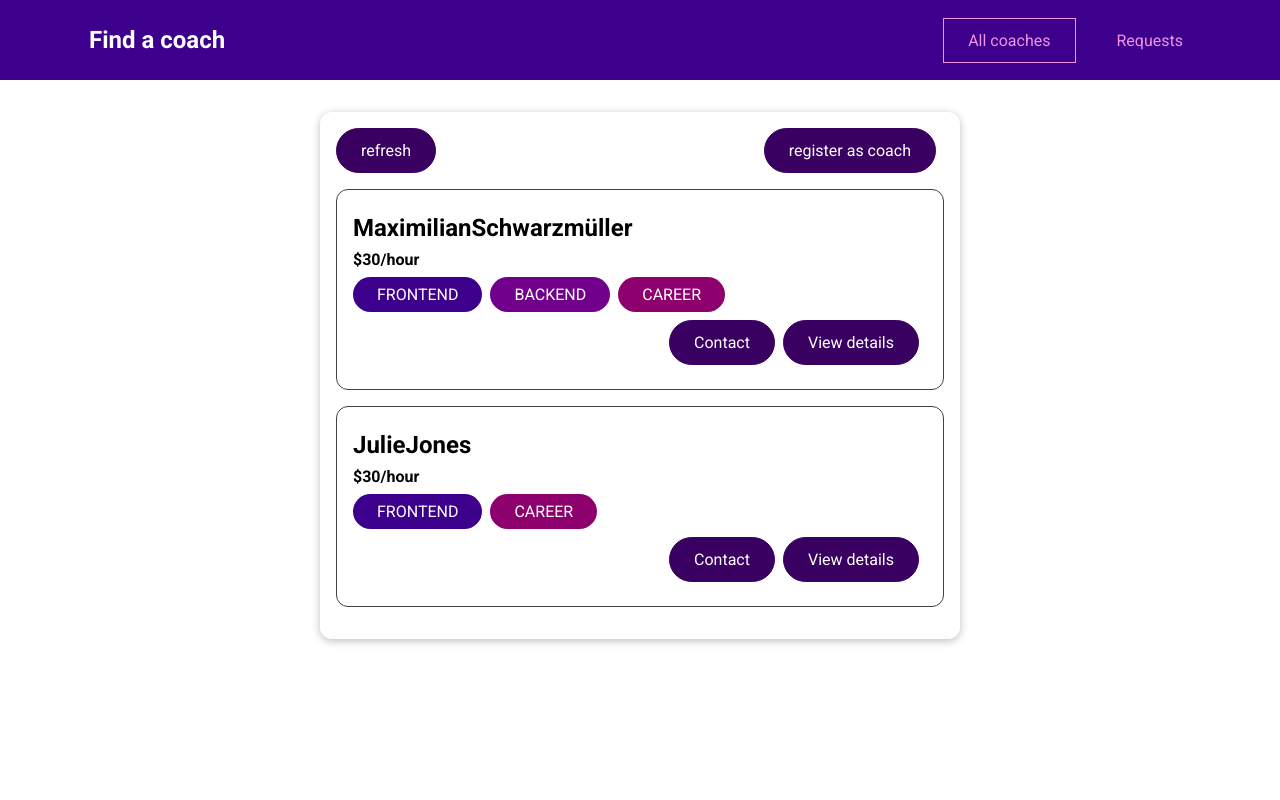
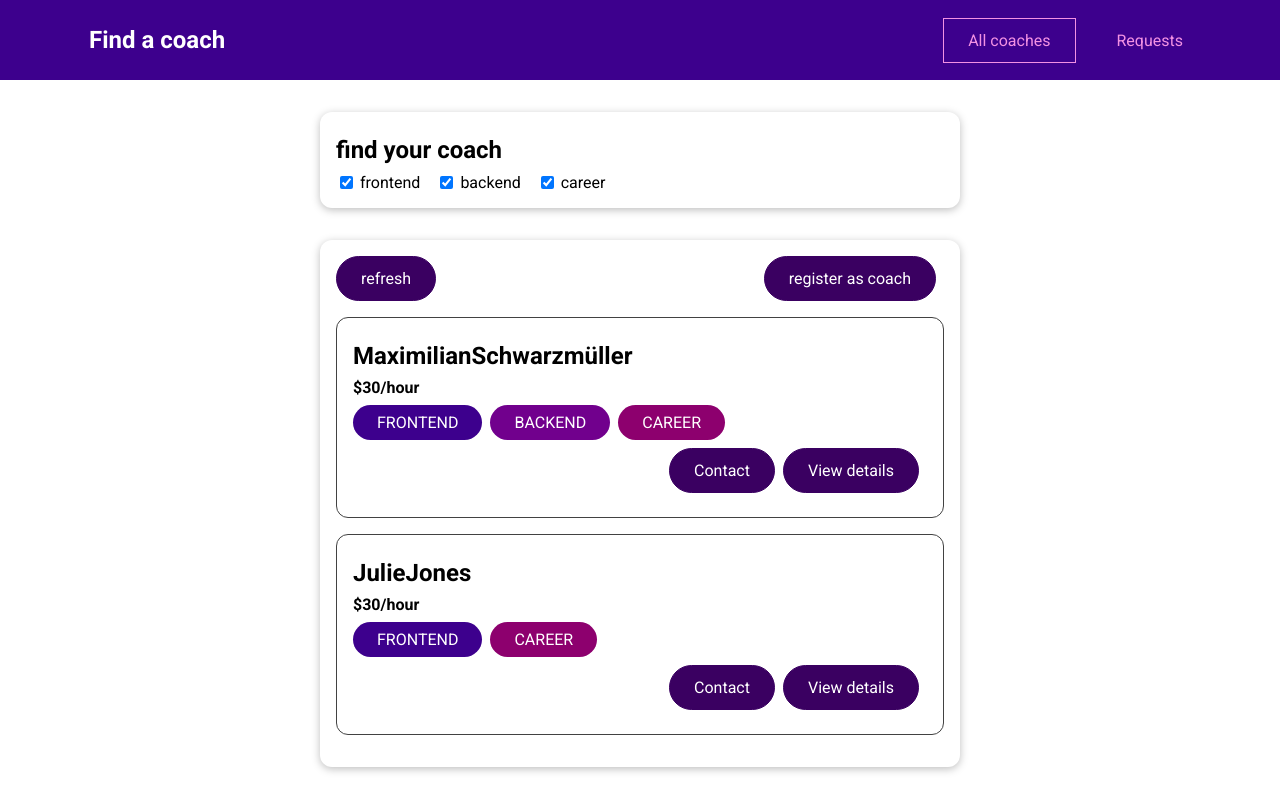
Before and after one commit to fedepaloz/main-prj-01-starting-setup, a Vue app: page /coaches in a window 1280 px wide. Built offline with nearby package versions, Linux system fonts and the light colour scheme.

Commit message:
checkbox filtering coach to fix

```diff
--- /dev/null
+++ b/src/components/coaches/CoachFilter.vue
@@ -0,0 +1,65 @@
+<template>
+  <base-card>
+    <h2>find your coach</h2>
+    <span class="filter-option">
+      <input type="checkbox" id="frontend" checked @change="setFilter" />
+      <label for="frontend">frontend</label> </span
+    ><span class="filter-option">
+      <input type="checkbox" id="backend" checked @change="setFilter" />
+      <label for="backend">backend</label> </span
+    ><span class="filter-option">
+      <input type="checkbox" id="career" checked @change="setFilter" />
+      <label for="career">career</label>
+    </span>
+  </base-card>
+</template>
+
+<script>
+export default {
+  emits: ['change-filter'],
+  data() {
+    return {
+      filters: {
+        frontend: true,
+        backend: true,
+        career: true,
+      },
+    };
+  },
+  methods: {
+    setFilter(event) {
+      const inputId = event.target.id;
+      const isActive = event.target.checked;
+      const updatedFilters = {
+        ...this.filters,
+        [inputId]: isActive,
+      };
+      this.filters = updatedFilters;
+      this.$emit('change-filter', updatedFilters);
+    },
+  },
+};
+</script>
+
+<style scoped>
+h2 {
+  margin: 0.5rem 0;
+}
+
+.filter-option {
+  margin-right: 1rem;
+}
+
+.filter-option label,
+.filter-option input {
+  vertical-align: middle;
+}
+
+.filter-option label {
+  margin-left: 0.25rem;
+}
+
+.filter-option.active label {
+  font-weight: bold;
+}
+</style>
--- a/src/pages/coaches/CoachesList.vue
+++ b/src/pages/coaches/CoachesList.vue
@@ -1,4 +1,7 @@
 <template>
+  <section>
+    <coach-filter @change-filter="setfilters"></coach-filter>
+  </section>
   <section>
     <base-card>
       <div class="controls">
@@ -22,21 +25,50 @@
 </template>
 
 <script>
-import coachItem from '../../components/coaches/CoachItem.vue';
+import CoachItem from '../../components/coaches/CoachItem.vue';
 import BaseButton from '../../components/ui/BaseButton.vue';
+import CoachFilter from '../../components/coaches/CoachFilter.vue';
 
 export default {
   components: {
-    coachItem,
+    CoachItem,
     BaseButton,
+    CoachFilter,
+  },
+
+  data() {
+    return {
+      activeFilters: {
+        frontend: true,
+        backend: true,
+        career: true,
+      },
+    };
   },
 
   computed: {
     filteredCoaches() {
-      return this.$store.getters['coaches/coaches'];
+      const coaches = this.$store.getters['coaches/coaches'];
+      return coaches.filter((coach) => {
+        if (this.activeFilters.frontend && coach.areas.includes('frontend')) {
+          return true;
+        }
+        if (this.activeFilters.backend && coach.areas.includes('backend')) {
+          return true;
+        }
+        if (this.activeFilters.career && coach.areas.includes('career')) {
+          return true;
+        }
+        return false;
+      });
     },
     hasCoaches() {
       return this.$store.getters['coaches/hasCoaches'];
+    },
+  },
+  methods: {
+    setFilters(updatedFilters) {
+      this.activeFilters = updatedFilters;
     },
   },
 };
--- a/src/router.js
+++ b/src/router.js
@@ -14,7 +14,7 @@
   routes:[
 {path:'/',redirect:'/coaches'},
 {path:'/coaches',component: CoachesList},
-{path:'/coaches/:id',component: CoachDetail, props:true,  children:[
+{path:'/coaches/:id',component: CoachDetail, props: true,  children:[
   {path:'contact',component: ContactCoach},
 ]},
 {path:'/register',component: CoachRegistration},
```
